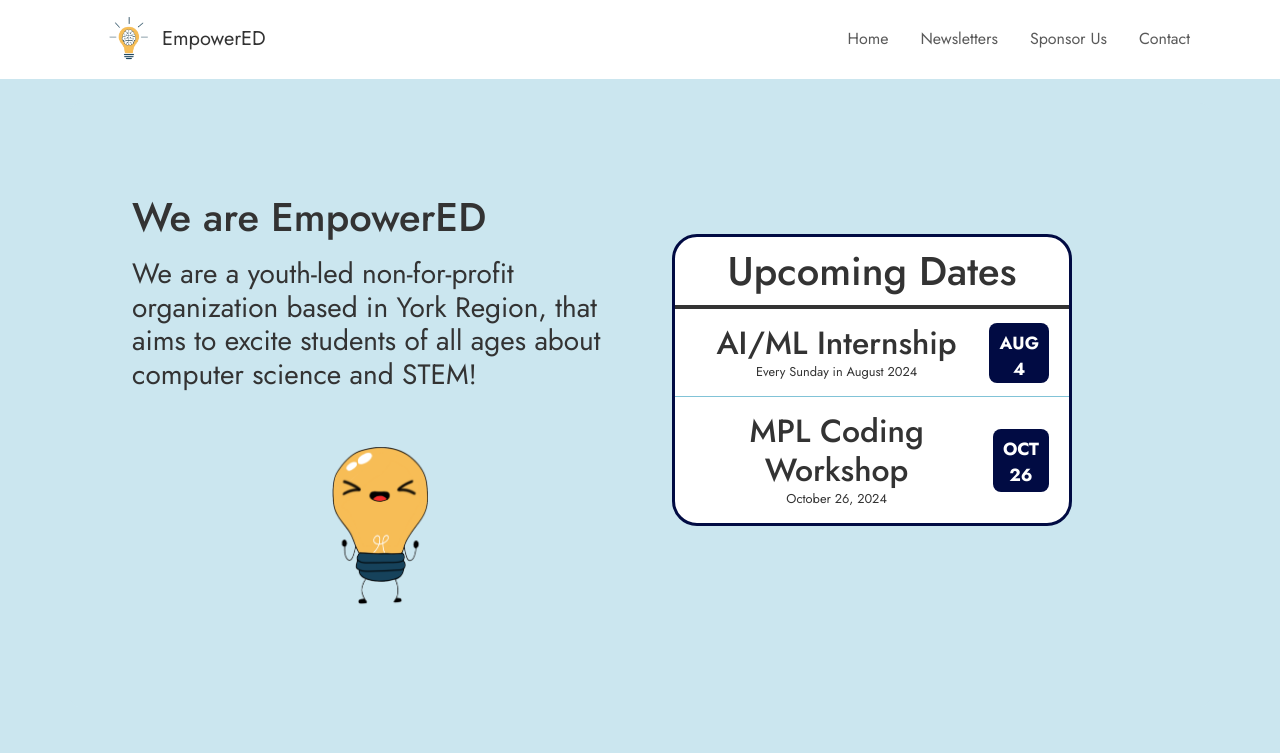
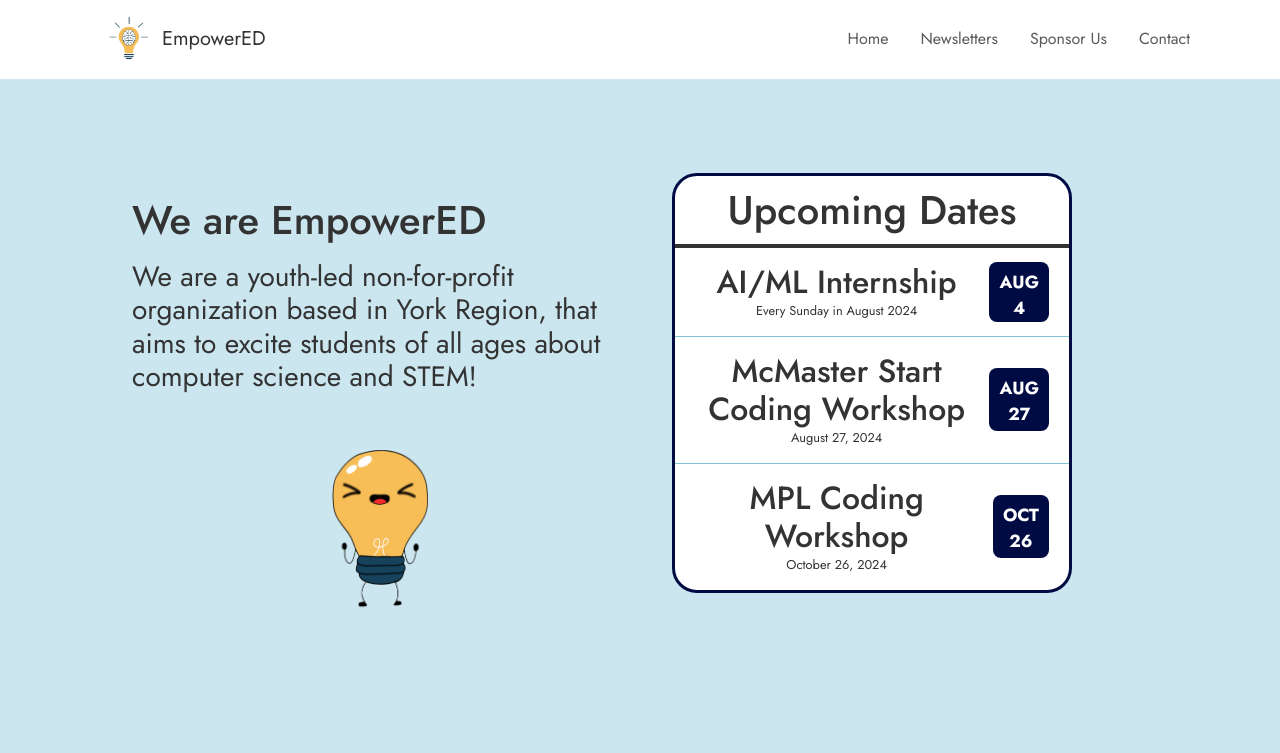
Before and after one commit to empowerEDu/EmpowerED, a React (Create React App) app: page / in a window 1280 px wide. Shown: the top 753 px of the page. Built offline with nearby package versions, Linux system fonts and the light colour scheme; grey boxes are pictures that could not be loaded.

Commit message:
Added mcmaster start coding logo and updated upcoming events tab

```diff
--- a/src/Home.js
+++ b/src/Home.js
@@ -5,6 +5,7 @@ import MPLLogo from "./images/MPL.png";
 import OntarioFluid from "./images/ontariofluidpartner.png";
 import ImageSlideshow from './ImageSlideshow';
 import Testimonials from "./Testimonials";
+import MacCodingLogo from './images/macstartcoding.png';
 
 const Home = () => {
   return (
@@ -30,6 +31,7 @@ const Home = () => {
           <img src={AoPSLogo} alt="AoPS Logo" className="img-fluid mx-3 mb-3" style={{ maxHeight: '150px' }} />
           <img src={OntarioFluid} alt="Ontario Fluid" className="img-fluid mx-3 mb-3" style={{ maxHeight: '150px' }} />
           <img src={MPLLogo} alt="Markham Public Library" className="img-fluid mx-3 mb-3" style={{ maxHeight: '170px' }} />
+          <img src={MacCodingLogo} alt="McMaster Start Coding" className="img-fluid mx-3 mb-3" style={{ maxHeight: '170px' }} />
         </div>
       </div>
       <div className="text-center text-md-left">
--- a/src/SponsorUs.js
+++ b/src/SponsorUs.js
@@ -6,7 +6,7 @@ import AoPSLogo from "./images/Aops.png";
 import OntarioFluid from "./images/ontariofluidpartner.png";
 import Workshop1 from "./images/workshop1.jpg";
 import Workshop2 from "./images/workshop2.jpg";
-
+import MacCodingLogo from './images/macstartcoding.png';
 
 const SponsorUs = () => {
     //i didnt know what to put for the text so i just put a bunch of dashes
@@ -27,6 +27,7 @@ const SponsorUs = () => {
           <img src={MPLLogo} alt="Markham Public Library" height="100px" className="image-mpl img-fluid mb-3" />
           <img src={AoPSLogo} alt="AoPS Logo" height="100px" className="image-aops img-fluid mb-3" />
           <img src={OntarioFluid} alt="Ontario Fluid" height="100px" className="image-ontario-fluid img-fluid mb-3" />
+          <img src={MacCodingLogo} alt="McMaster Start Coding" height="100px" className="img-fluid mb-3" />
         </div>
         <div className="text-right col-md-6 white">
           <h2>Success Stories</h2><br></br>
--- a/src/UpcomingDates.js
+++ b/src/UpcomingDates.js
@@ -29,6 +29,21 @@ const UpcomingDates = () => {
        <a>
       <div className="event-left-content">
         <div className="title-event">
+           <h2>McMaster Start Coding Workshop</h2>
+          <div className="event-date"> August 27, 2024</div>
+        </div>
+      </div>
+      <div className="event-icon">
+        <div className="month">Aug </div>
+        <div className="date">27</div>
+      </div>
+       </a>
+    </li>
+
+    <li>
+       <a>
+      <div className="event-left-content">
+        <div className="title-event">
            <h2>MPL Coding Workshop</h2>
           <div className="event-date"> October 26, 2024</div>
         </div>
```
Also changed, not shown: src/images/macstartcoding.png (added).
